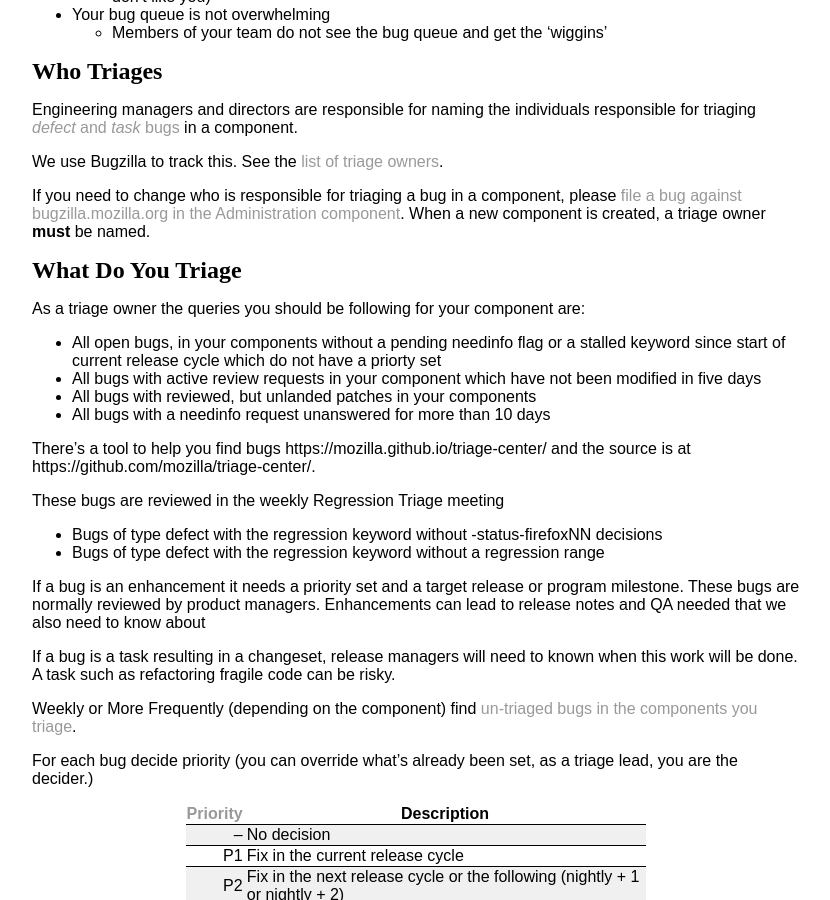
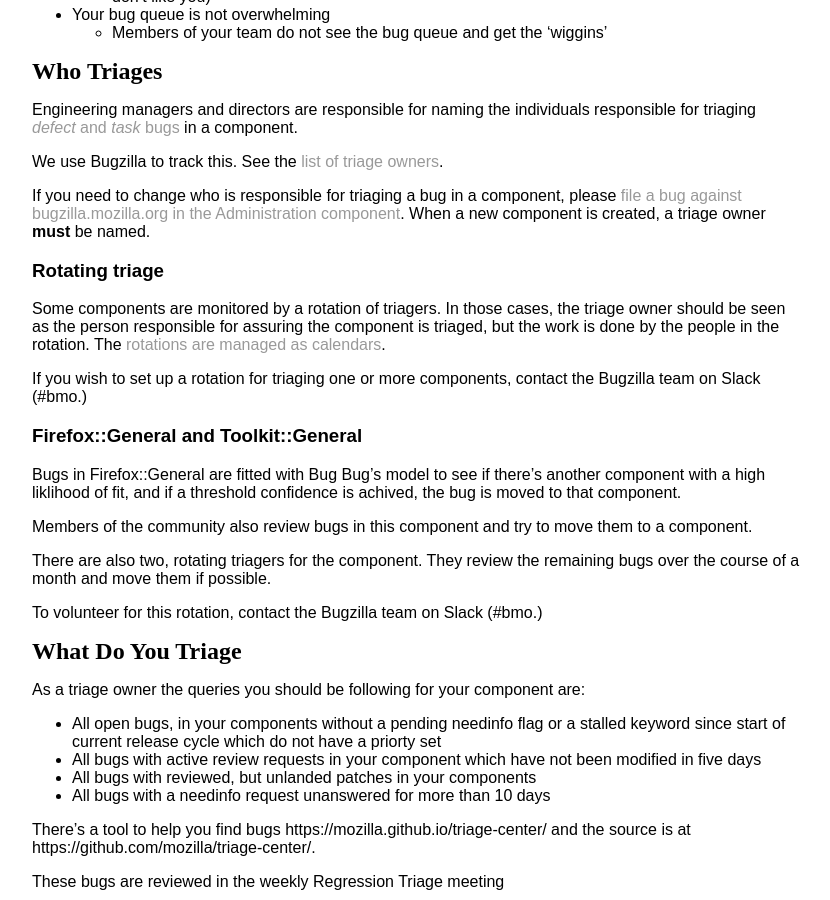
Before and after one commit to mozilla/bug-handling, a Jekyll site: the page built from _policies/triage-bugzilla.md, in a window 1280 px wide and 900 px high, scrolled down 449 px. Shown: the whole window, without its empty margins (224-1054 px from the left). Built offline with Jekyll 4.4.1, drawn with Linux system fonts in a browser that asks for light colours; some web fonts are replaced.

Commit message:
Add sections on rotating triages

```diff
--- a/_policies/triage-bugzilla.md
+++ b/_policies/triage-bugzilla.md
@@ -26,6 +26,22 @@
 We use Bugzilla to track this. See the [list of triage owners](https://bugzilla.mozilla.org/page.cgi?id=triage_owners.html).
 
 If you need to change who is responsible for triaging a bug in a component, please [file a bug against bugzilla.mozilla.org in the Administration component](https://bugzilla.mozilla.org/enter_bug.cgi?product=bugzilla.mozilla.org&component=Administration).  When a new component is created, a triage owner **must** be named.
+
+### Rotating triage
+
+Some components are monitored by a rotation of triagers. In those cases, the triage owner should be seen as the person responsible for assuring the component is triaged, but the work is done by the people in the rotation. The [rotations are managed as calendars](https://github.com/mozilla/relman-auto-nag/tree/master/auto_nag/scripts/configs).
+
+If you wish to set up a rotation for triaging one or more components, contact the Bugzilla team on Slack (#bmo.)
+
+### Firefox::General and Toolkit::General
+
+Bugs in Firefox::General are fitted with Bug Bug's model to see if there's another component with a high liklihood of fit, and if a threshold confidence is achived, the bug is moved to that component.
+
+Members of the community also review bugs in this component and try to move them to a component.
+
+There are also two, rotating triagers for the component. They review the remaining bugs over the course of a month and move them if possible.
+
+To volunteer for this rotation, contact the Bugzilla team on Slack (#bmo.)
 
 ## What Do You Triage
 
```
